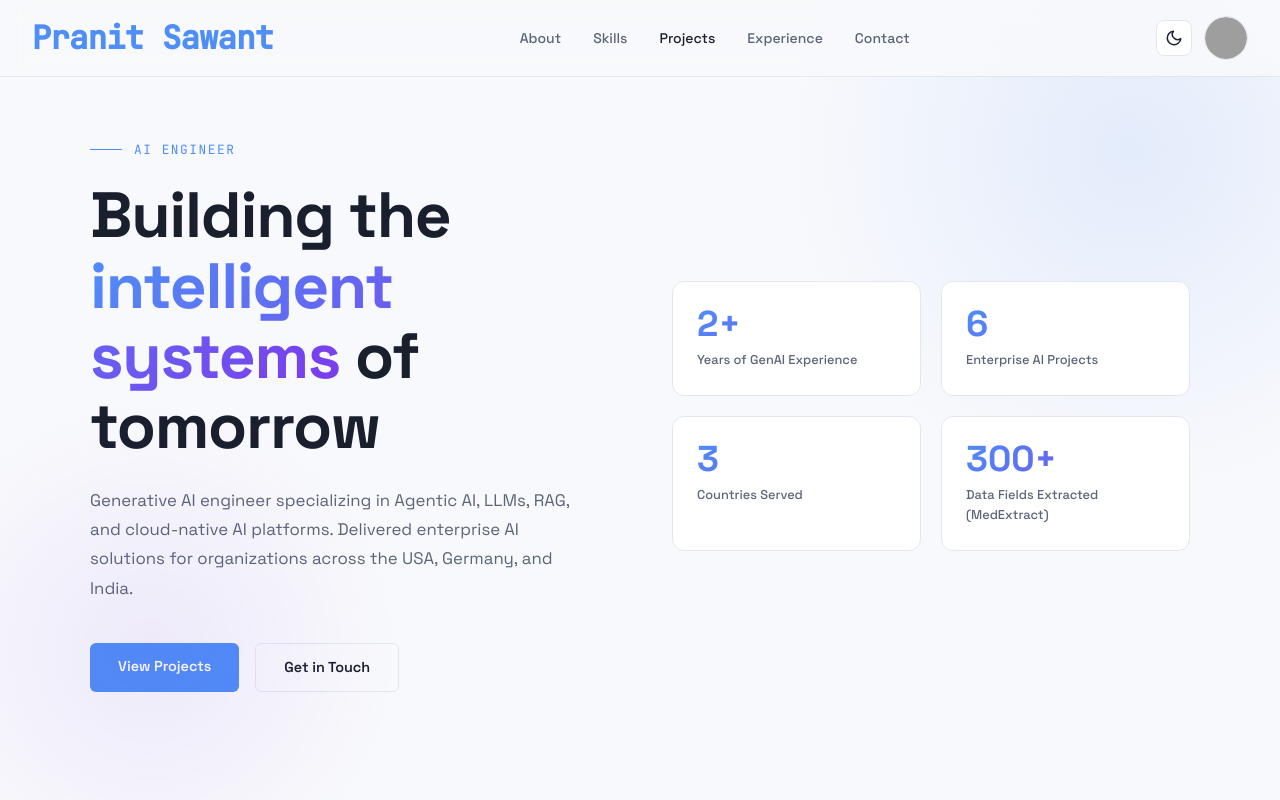
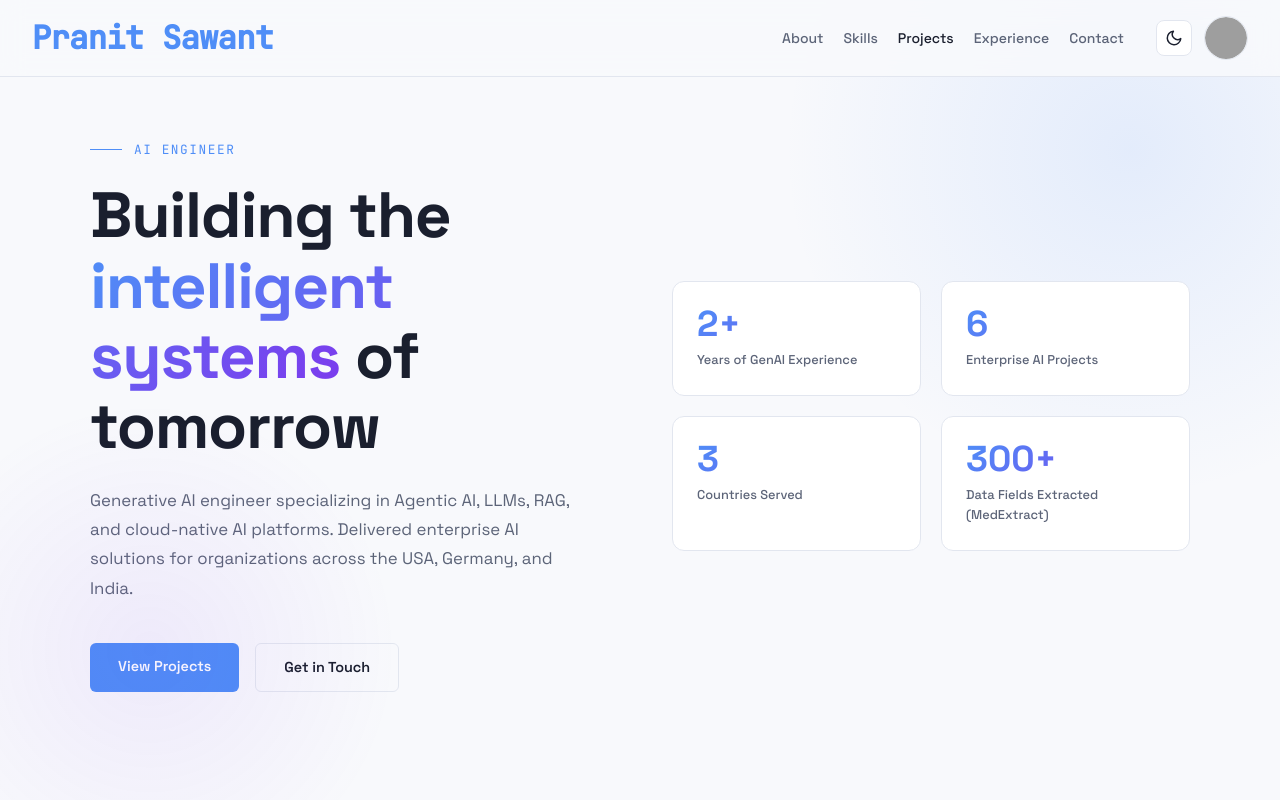
Before and after one commit to pranitsawant80/pranitsawant80.github.io, a plain HTML site: page index.html in a window 1280 px wide. Shown: the top 800 px of the page. Drawn offline with Linux system fonts and the light colour scheme; grey boxes are pictures that could not be loaded.

Commit message:
fix the issue in the nav bar

```diff
--- a/style.css
+++ b/style.css
@@ -165,6 +165,7 @@ nav {
   display: flex;
   justify-content: space-between;
   align-items: center;
+  gap: 1rem;
   background: var(--nav-bg);
   backdrop-filter: blur(12px);
   border-bottom: 1px solid var(--border);
@@ -260,8 +261,10 @@ nav.scrolled {
 
 .nav-links {
   display: flex;
-  gap: 2rem;
+  gap: 1.25rem;
   list-style: none;
+  margin-left: auto;
+  margin-right: 1rem;
 }
 
 .nav-links a {
```
Also changed, not shown: 1 other file.
